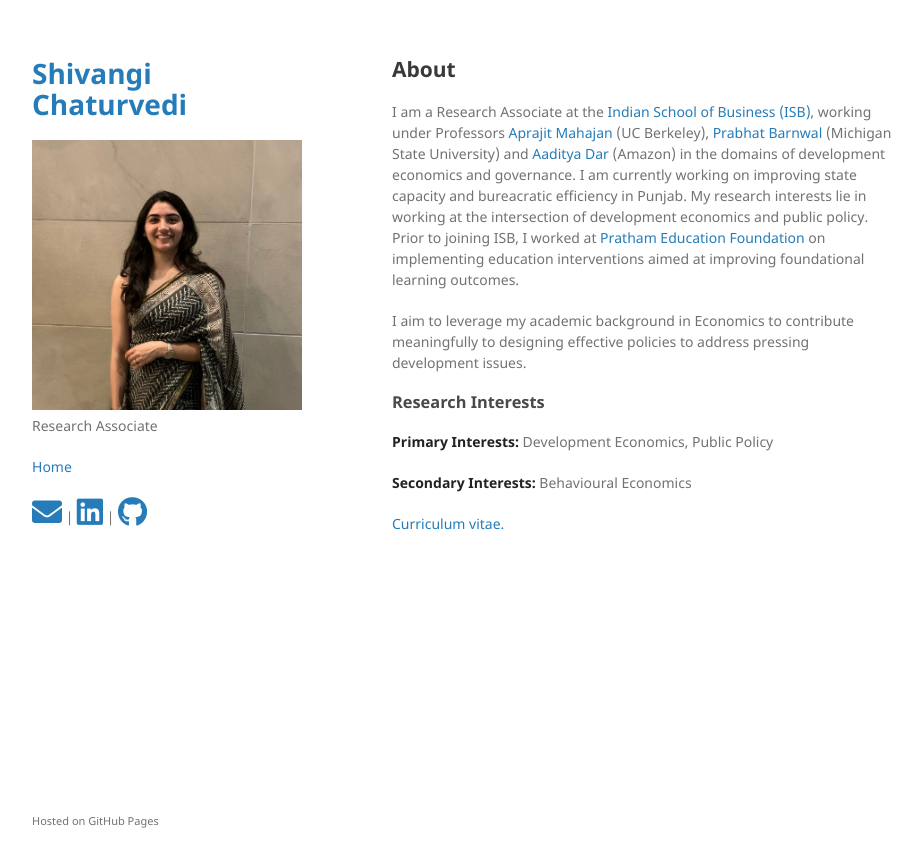
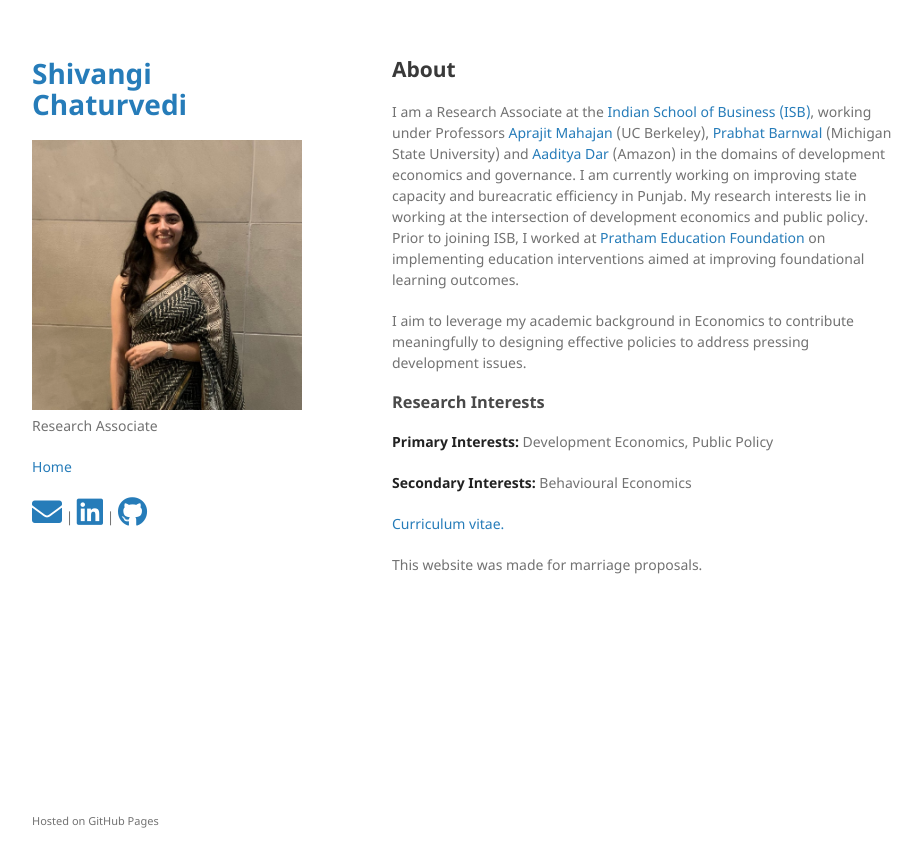
Before and after one commit to chaturvedi-shivangi/chaturvedi-shivangi.github.io, a Jekyll site: the page built from index.md, in a window 1280 px wide. Shown: the top 867 px of the page, without its empty margins (178-1100 px from the left). Built offline with Jekyll 4.4.1, drawn with Linux system fonts in a browser that asks for light colours; nearby versions of some CDN libraries; our own code applies the rules of GitHub Pages for plain Markdown files.

Commit message:
Update index.md

```diff
--- a/index.md
+++ b/index.md
@@ -14,3 +14,5 @@ I aim to leverage my academic background in Economics to contribute meaningfully
 **Secondary Interests:** Behavioural Economics
 
 [Curriculum vitae.](./resume.pdf)
+
+This website was made for marriage proposals.
```
